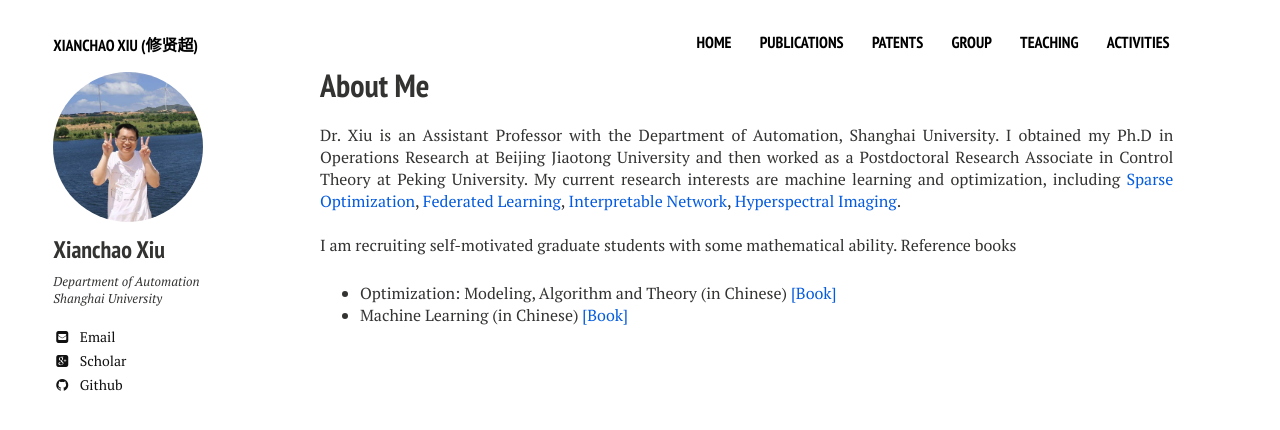
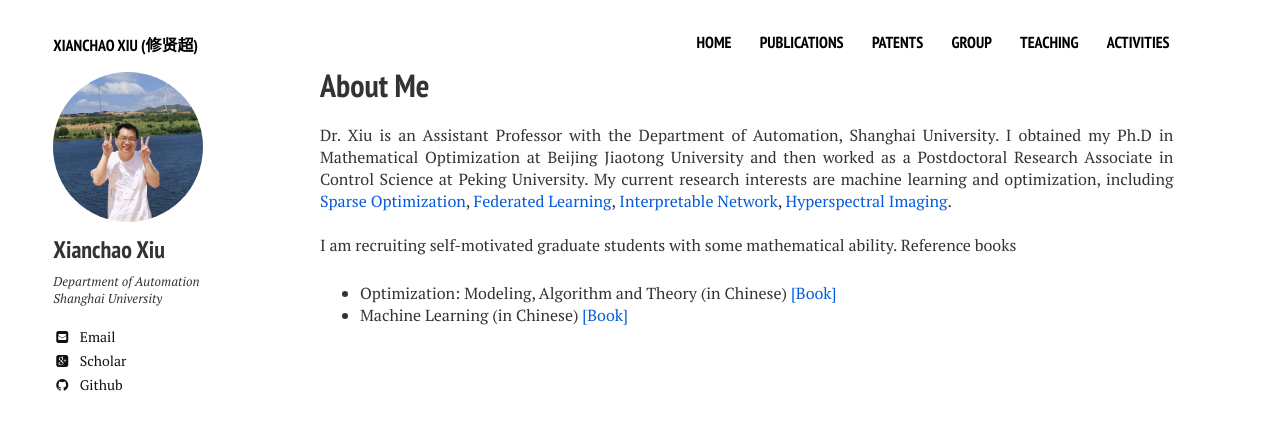
Before and after one commit to xianchaoxiu/xianchaoxiu.github.io, a Jekyll site: the page built from index.md, in a window 1280 px wide. Shown: the top 430 px of the page. Built offline with Jekyll 4.4.1, drawn with Linux system fonts in a browser that asks for light colours; nearby versions of some CDN libraries.

Commit message:
Update home2.html

```diff
--- a/_layouts/home2.html
+++ b/_layouts/home2.html
@@ -22,7 +22,7 @@
   <div id="index">
   <h1>About Me</h1>
       <p> Dr. Xiu is an Assistant Professor with the Department of Automation, Shanghai University.
-	      I obtained my Ph.D in Operations Research at Beijing Jiaotong University and then worked as a Postdoctoral Research Associate in Control Theory at Peking University.
+	      I obtained my Ph.D in Mathematical Optimization at Beijing Jiaotong University and then worked as a Postdoctoral Research Associate in Control Science at Peking University.
 	      My current research interests are machine learning and optimization, including <a href="https://github.com/xianchaoxiu/Sparse-Optimization" class="textlink" target="_blank">Sparse Optimization</a>,
 	      <a href="https://github.com/xianchaoxiu/Federated-Learning" class="textlink" target="_blank">Federated Learning</a>,
               <a href="https://github.com/xianchaoxiu/Interpretable-Network" class="textlink" target="_blank">Interpretable Network</a>,
```
